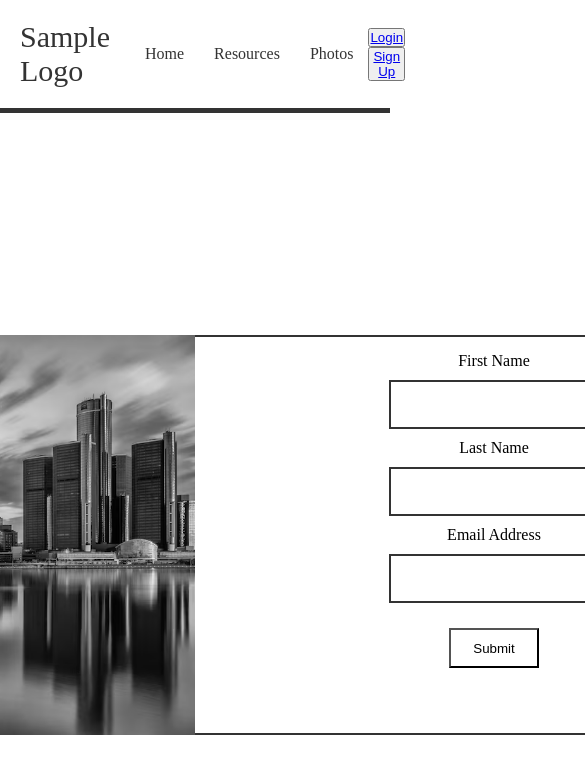
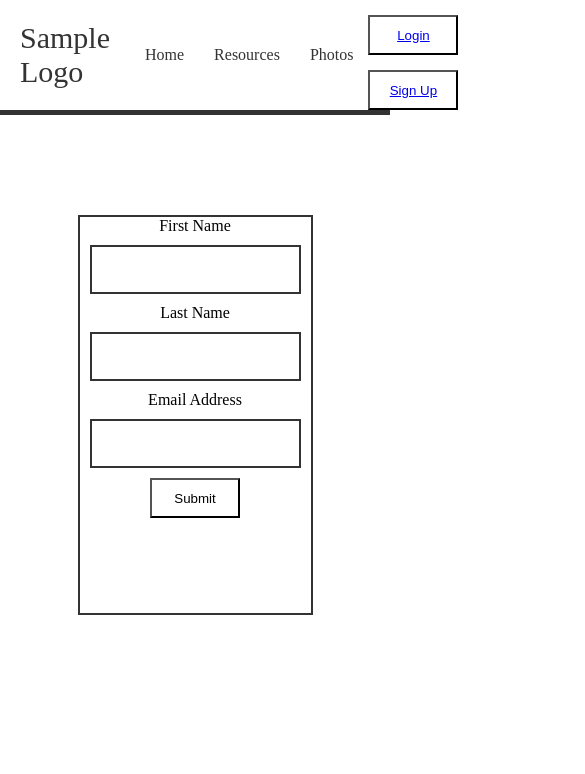
Before and after one commit to Kristen-Reid/Intergalactic-Snapshots, a plain HTML site: page form.html in a window 390 px wide. Shown: the top 774 px of the page, 585 px wide, since content can reach past the window. Drawn offline with Linux system fonts and the light colour scheme.

Commit message:
responsive page using flex

```diff
--- a/css/form.css
+++ b/css/form.css
@@ -5,17 +5,8 @@ body {
 
 main {
     display: flex;
-    flex-direction: row;
     justify-content: center;
     align-items: center;
-    width: 100%;
-}
-
-.container {
-    display: grid;
-    grid-template-columns: repeat(2, 600px);
-    justify-content: center;
-    align-content: center;
 }
 
 fieldset {
@@ -25,13 +16,24 @@ fieldset {
     border-width: 2px 2px 2px 0;
 }
 
+/* form {
+
+} */
+
+.right {
+    /* flex: 1; */
+    width: 400px;
+    height: 400px;
+}
+
 
 .left {
+    /* flex: 1; */
+    width: 400px;
+    height: 400px;
     background: url(/images/il_1080xN.3484268130_jiph.avif) no-repeat;
     background-size: cover;
 }
-
-
 
 /* h2 {
     text-align: center;
@@ -40,48 +42,61 @@ fieldset {
     padding: 10px;
 } */
 
-label {
-    cursor: pointer;
-}
-
 .information {
-    display: grid;
+    display: flex;
+    flex-direction: column;
     justify-content: center;
     align-items: center;
-    /* background-color: blue; */
-    margin: 0;
-    padding: 0;
 }
 
 .information input {
+    display: flex;
+    flex-direction: column;
     padding: 15px;
     margin: 10px;
     cursor: pointer;
     border: 2px #333 solid;
 }
 
-.info-box {
-    /* background-color: red; */
-    display: grid;
-    justify-content: center;
-    align-content: center;
-    text-align: center;
+label {
     cursor: pointer;
 }
 
-.info-box.first-name {
-    margin-top: 15px;
+.info-box {
+    display: flex;
+    flex-direction: column;
+    align-items: center;
+    cursor: pointer;
 }
 
 form button {
-    margin-top: 15px;
     width: 90px;
     height: 40px;
     background-color: transparent;
+    margin: 0 0 70px;
 }
 
-.submit-btn {
+@media (max-width: 600px) {
+   main {
     display: flex;
+    justify-content: flex-start;
+    align-items: center;
+    flex-direction: column;
+    margin-top: 100px;
+    width: 100%;
+   }
+
+   fieldset {
+        border-width: 2px;
+   }
+
+   .right {
+    display: flex;
+    align-items: center;
     justify-content: center;
-    width: 100%;
+   }
+
+  .left {
+    display: none;
+  }
 }
--- a/css/style.css
+++ b/css/style.css
@@ -1,6 +1,7 @@
 * {
     margin: 0;
     padding: 0;
+    /* overflow: hidden; */
     box-sizing: border-box;
 }
 
@@ -25,12 +26,13 @@ nav a {
     text-decoration: none;
 }
 
+
 .navbar {
-display: flex;
-flex-direction: row;
-justify-content: space-between;
-align-items: center;
-border-bottom: 5px #333 solid;
+    display: flex;
+    flex-direction: row;
+    justify-content: space-between;
+    align-items: center;
+    border-bottom: 5px #333 solid;
 }
 
 .navbar p {
@@ -39,11 +41,18 @@ border-bottom: 5px #333 solid;
     margin: 20px;
 }
 
+.navbar button {
+    margin-top: 15px;
+    width: 90px;
+    height: 40px;
+    background-color: transparent;
+    cursor: pointer;
+}
+
 .landing {
-    display: flex;
-    flex-direction: column;
+    display: grid;
     justify-content: center;
-    align-items: center;
+    align-content: center;
 }
 
 h1 {
--- a/form.html
+++ b/form.html
@@ -29,7 +29,7 @@
             </section>
         </header>
         <main>
-            <div class="container">
+            <!-- <div class="container"> -->
                 <div class="left"></div>
                 <div class="right">
                     <form action="" method="post" class="signup-form">
```
Also changed, not shown: index.html (+20 -11 lines).
